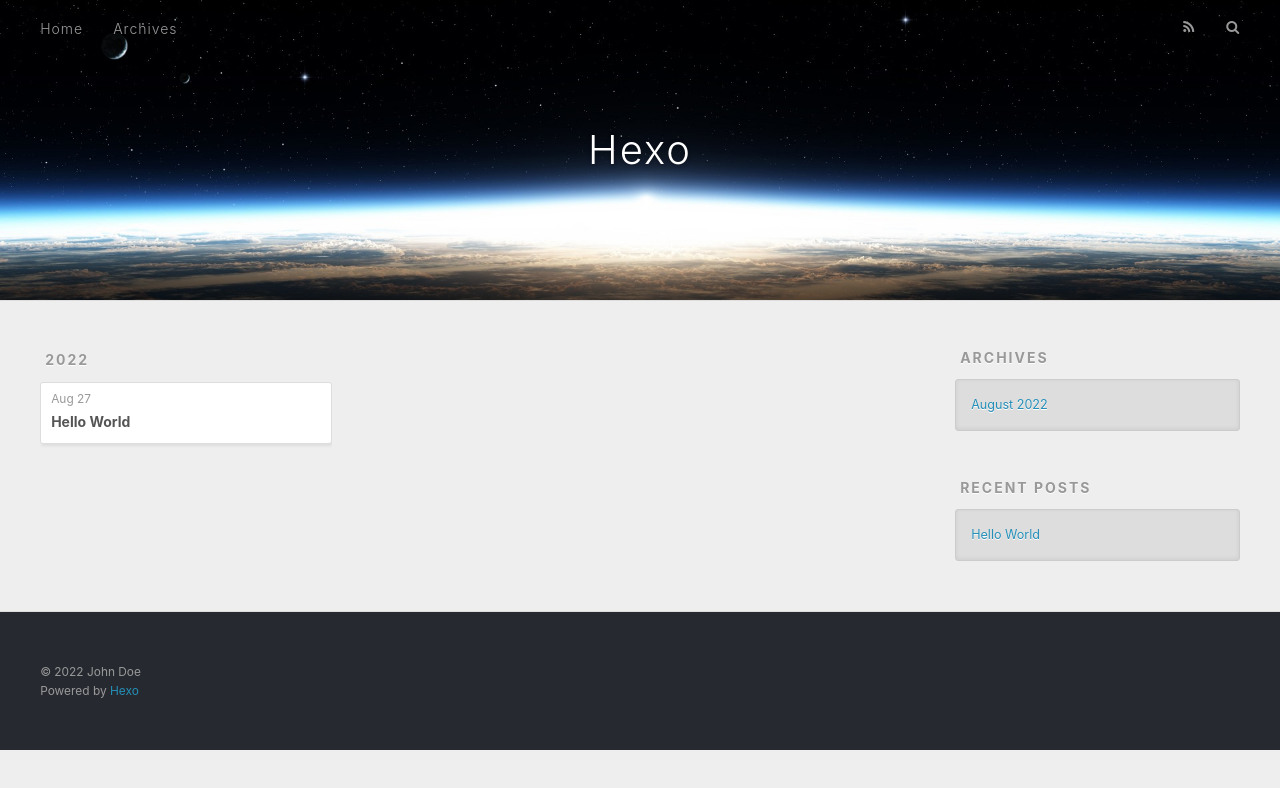
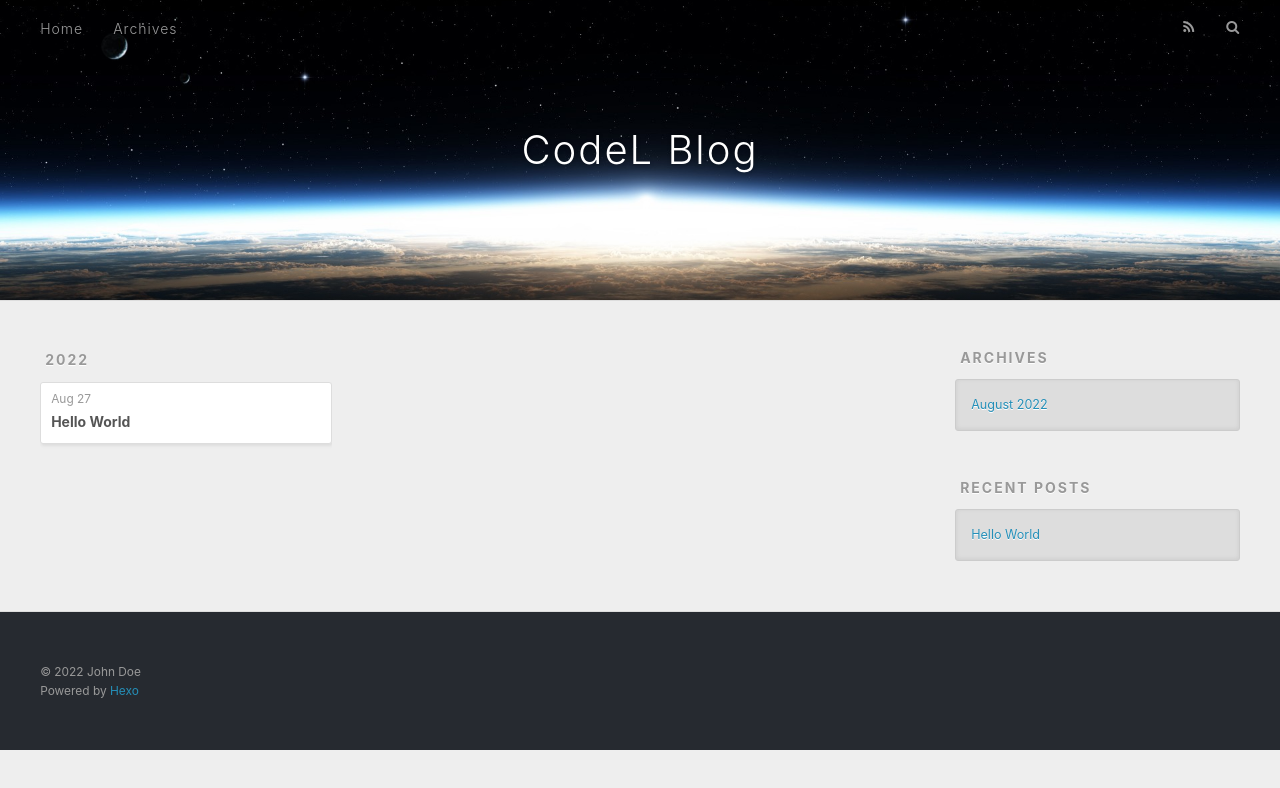
Before and after one commit to CodeLiangJIe/codeliangjie.github.io, a plain HTML site: page archives/2022/08/index.html in a window 1280 px wide. Drawn offline with nearby package versions, Linux system fonts and the light colour scheme.

Commit message:
Site updated: 2022-08-27 10:25:59

```diff
--- a/archives/2022/08/index.html
+++ b/archives/2022/08/index.html
@@ -5,17 +5,17 @@
 
 
 
-  <title>Archives: 2022/8 | Hexo</title>
+  <title>Archives: 2022/8 | CodeL Blog</title>
   <meta name="viewport" content="width=device-width, initial-scale=1, maximum-scale=1">
   <meta property="og:type" content="website">
-<meta property="og:title" content="Hexo">
+<meta property="og:title" content="CodeL Blog">
 <meta property="og:url" content="http://example.com/archives/2022/08/index.html">
-<meta property="og:site_name" content="Hexo">
+<meta property="og:site_name" content="CodeL Blog">
 <meta property="og:locale" content="en_US">
 <meta property="article:author" content="John Doe">
 <meta name="twitter:card" content="summary">
 
-    <link rel="alternate" href="/atom.xml" title="Hexo" type="application/atom+xml">
+    <link rel="alternate" href="/atom.xml" title="CodeL Blog" type="application/atom+xml">
 
 
     <link rel="icon" href="/favicon.png">
@@ -36,7 +36,7 @@
   <div id="header-outer" class="outer">
     <div id="header-title" class="inner">
       <h1 id="logo-wrap">
-        <a href="/" id="logo">Hexo</a>
+        <a href="/" id="logo">CodeL Blog</a>
       </h1>
 
     </div>
```
Also changed, not shown: 2022/08/27/hello-world/index.html (+4 -4 lines), archives/2022/index.html (+5 -5 lines), archives/index.html (+5 -5 lines), index.html (+5 -5 lines).
